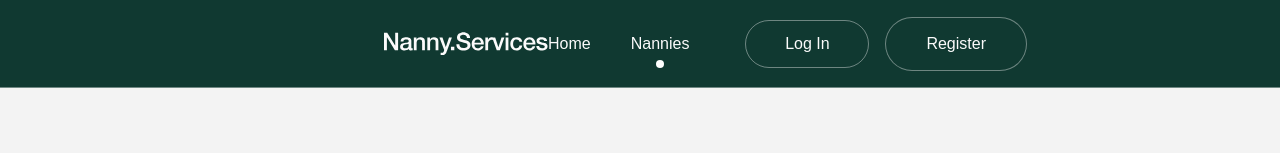
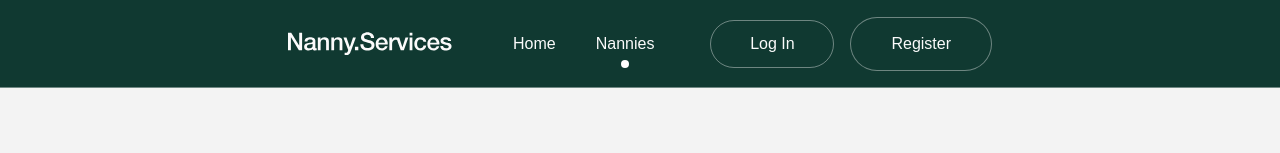
Before and after one commit to netkatya/nanny-services, a Next.js app: page /nannies in a window 1280 px wide. Shown: the top 153 px of the page. Built offline with nearby package versions, Linux system fonts and the light colour scheme; no server answers; the database is empty.

Commit message:
header fixed

```diff
--- a/components/Header/Header.tsx
+++ b/components/Header/Header.tsx
@@ -18,7 +18,13 @@ export default function Header({
         variant === "overlay" && "absolute top-4 left-0 md:top-8 z-20"
       )}
     >
-      <div className="container">
+      <div
+        className={clsx(
+          variant === "default" && "container",
+          variant === "overlay" &&
+            "container px-6! md:px-14! lg:px-8! xl:px-32!"
+        )}
+      >
         <HeaderInner />
       </div>
     </header>
--- a/components/HeaderInner/HeaderInner.tsx
+++ b/components/HeaderInner/HeaderInner.tsx
@@ -22,7 +22,7 @@ export default function HeaderInner() {
   return (
     <div className="relative bg-dark-green">
       {/* Header bar */}
-      <div className="px-6 md:px-10 xl:px-24 flex items-center py-4">
+      <div className=" flex items-center py-4">
         {/* Logo */}
         <Link href="/">
           <svg width={164} height={28}>
```
